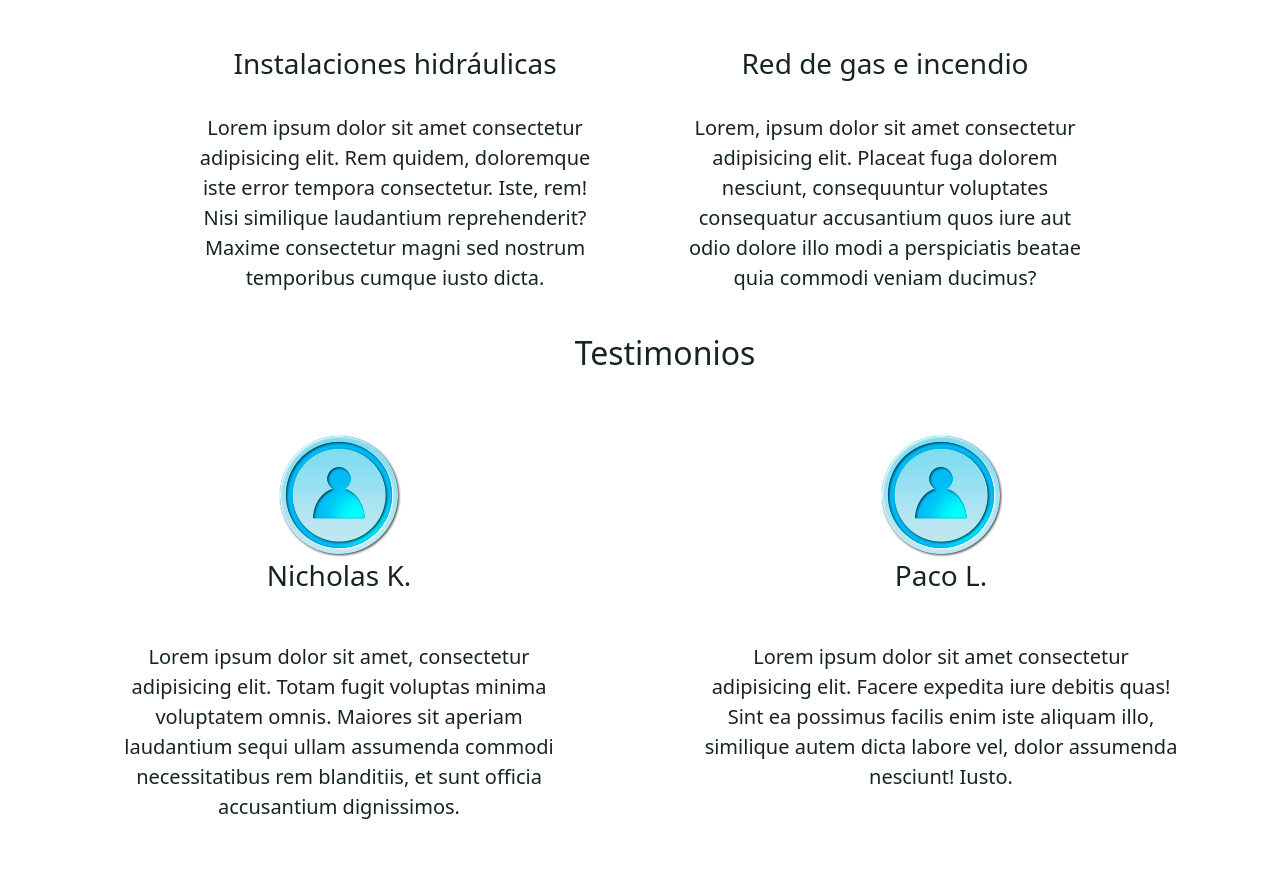
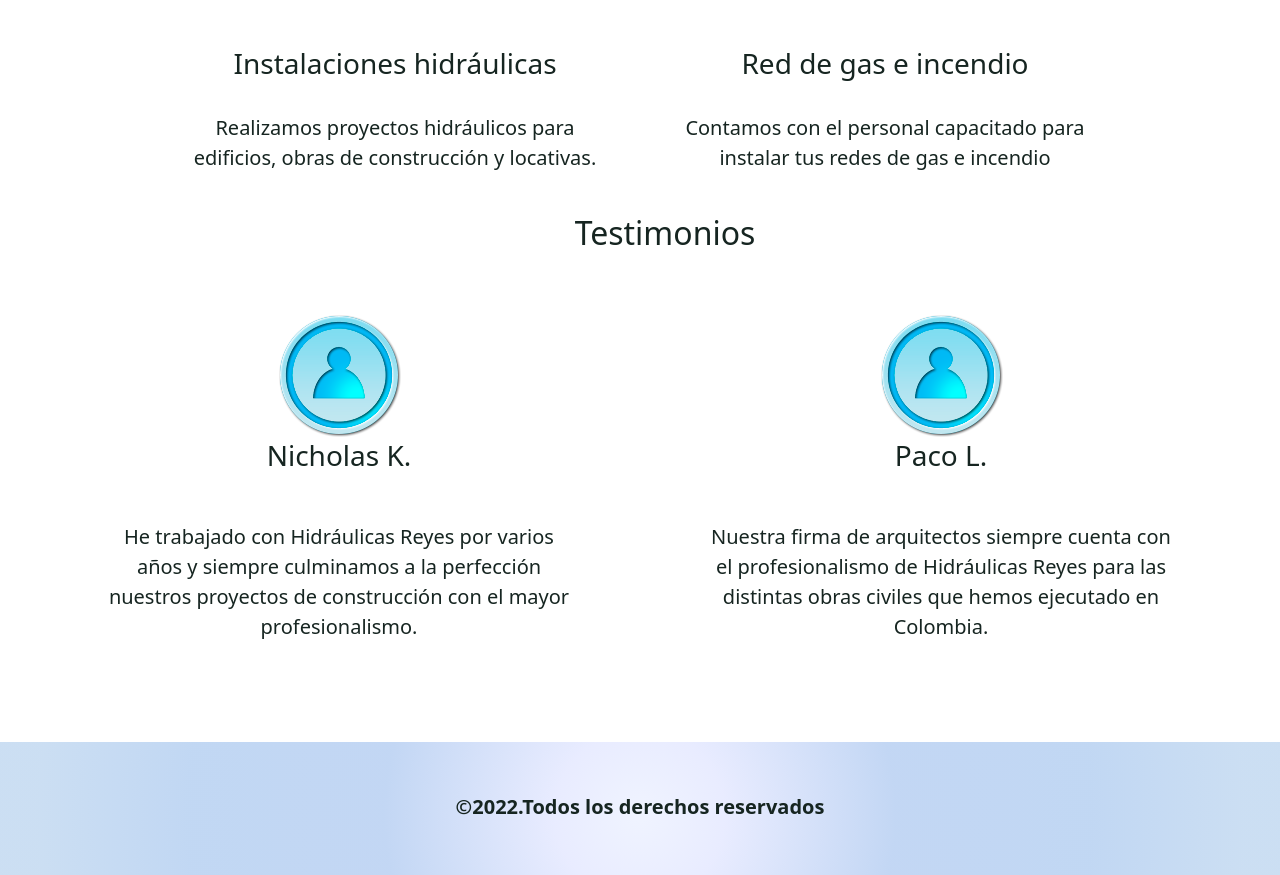
Before and after one commit to reyesvane/instalaciones-hidraulicas-vanessa-reyes, a website: page index.html in a window 1280 px wide. Shown: the part 1189-2064 px from the top of the page. Drawn offline with nearby package versions, Linux system fonts and the light colour scheme.

Commit message:
ultima correccion

```diff
--- a/index.html
+++ b/index.html
@@ -77,12 +77,12 @@
                 <div class="col-12 col-lg-6">
                     <img class="servicios__imagen" src="./images/servicio-1.jpg" alt="Serviciohidraulico">
                     <h3>Instalaciones hidráulicas</h3>
-                    <div class="servicios__texto"><p>Lorem ipsum dolor sit amet consectetur adipisicing elit. Rem quidem, doloremque iste error tempora consectetur. Iste, rem! Nisi similique laudantium reprehenderit? Maxime consectetur magni sed nostrum temporibus cumque iusto dicta.</p></div>
+                    <div class="servicios__texto"><p>Realizamos proyectos hidráulicos para edificios, obras de construcción y locativas.</p></div>
                 </div>
                 <div class="col-12 col-lg-6">
                     <img class="servicios__imagen" src="./images/servicio-2.jpg" alt="Servicioredgas">
                     <h3>Red de gas e incendio</h3>
-                    <div class="servicios__texto"><p>Lorem, ipsum dolor sit amet consectetur adipisicing elit. Placeat fuga dolorem nesciunt, consequuntur voluptates consequatur accusantium quos iure aut odio dolore illo modi a perspiciatis beatae quia commodi veniam ducimus?</p></div>
+                    <div class="servicios__texto"><p>Contamos con el personal capacitado para instalar tus redes de gas e incendio</p></div>
                 </div>
         </section>
         </div>
@@ -96,14 +96,14 @@
                 <div class="testimonio-1">
                     <img class="testimonios__imagen" src="./images/icono-usuario.png" alt="foto-testimonio-marcos-p">
                     <h3>Nicholas K.</h3>
-                    <div class="testimonios__texto"><p>Lorem ipsum dolor sit amet, consectetur adipisicing elit. Totam fugit voluptas minima voluptatem omnis. Maiores sit aperiam laudantium sequi ullam assumenda commodi necessitatibus rem blanditiis, et sunt officia accusantium dignissimos.</p></div>
+                    <div class="testimonios__texto"><p>He trabajado con Hidráulicas Reyes por varios años y siempre culminamos a la perfección nuestros proyectos de construcción con el mayor profesionalismo.</p></div>
                 </div>
             </div>
             <div class="col-12 col-lg-6">
                 <div class="testimonio-2">
                     <img class="testimonios__imagen" src="./images/icono-usuario.png" alt="foto-testimonio-marcos-p">
                     <h3>Paco L.</h3>
-                    <div class="testimonios__texto"><p>Lorem ipsum dolor sit amet consectetur adipisicing elit. Facere expedita iure debitis quas! Sint ea possimus facilis enim iste aliquam illo, similique autem dicta labore vel, dolor assumenda nesciunt! Iusto.</p></div>
+                    <div class="testimonios__texto"><p>Nuestra firma de arquitectos siempre cuenta con el profesionalismo de Hidráulicas Reyes para las distintas obras civiles que hemos ejecutado en Colombia.</p></div>
                 </div>
             </div>
         </div>
```
Also changed, not shown: pages/sobrenosotros.html (+3 -2 lines).
